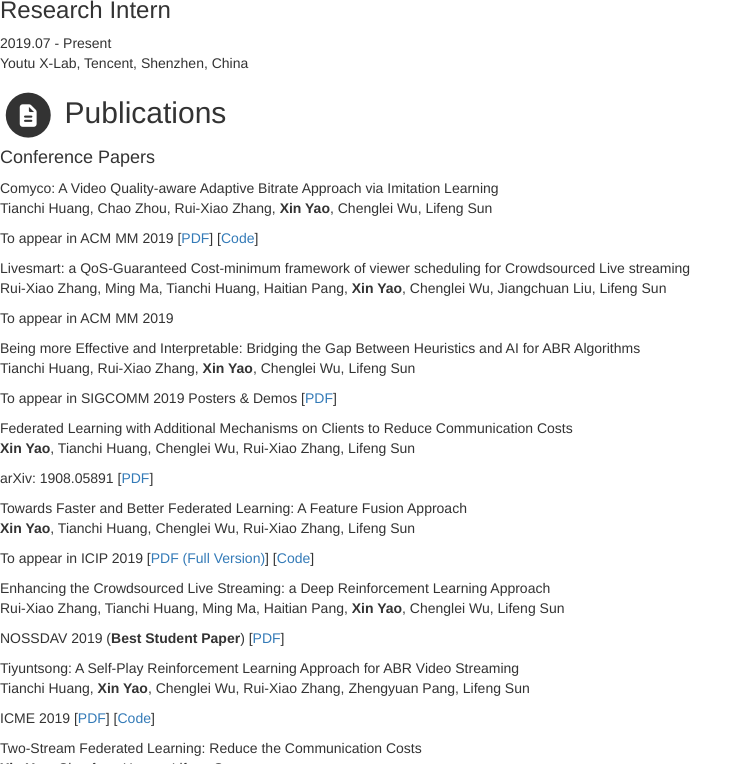
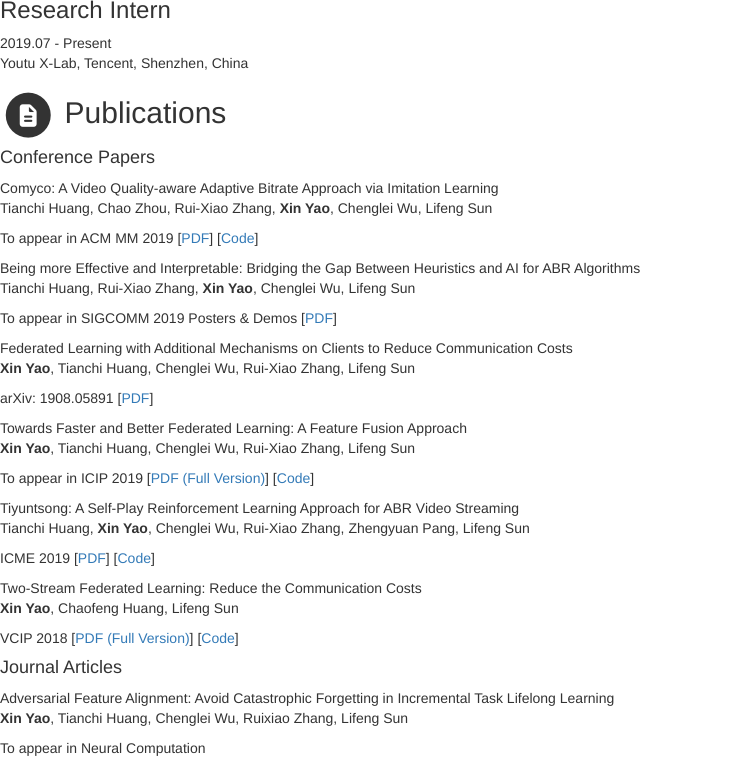
Before and after one commit to yaox12/yaox12.github.io, a Jekyll site: the page built from index.html, in a window 1280 px wide and 900 px high, scrolled down 906 px, cut to the strip 0-764 px from the top of the window. Shown: the whole strip, without its empty margins (0-753 px from the left). Built offline with Jekyll 4.4.1, drawn with Linux system fonts in a browser that asks for light colours; nearby versions of some CDN libraries; library files that are not in the unit come from our copies; some of the changed lines change nothing that is shown.

Commit message:
remove some pubs with minor contribution

```diff
--- a/_data/data.yml
+++ b/_data/data.yml
@@ -47,7 +47,7 @@ about-me:
       Currently I am a Ph.D. student in the Department of Computer Science and Technology at Tsinghua University, advised by Prof. Lifeng Sun.
       I received my bachelor's degree from the Department of Computer Science and Technology at Tsinghua University in 2016.
 
-      My research interests focus on the federated learning, lifelong/continual learning and domain adaptation.
+      My research interests focus on federated learning, lifelong/continual learning, and transfer learning.
 
 education:
     - degree: Ph.D. Candidate in Computer Science
@@ -73,9 +73,9 @@ publications:
         authors: "Tianchi Huang, Chao Zhou, Rui-Xiao Zhang, **Xin Yao**, Chenglei Wu, Lifeng Sun"
         conference: "To appear in ACM MM 2019 [[PDF](https://arxiv.org/pdf/1908.02270.pdf)] [[Code](https://github.com/thu-media/Comyco)]"
 
-      - title: "Livesmart: a QoS-Guaranteed Cost-minimum framework of viewer scheduling for Crowdsourced Live streaming"
-        authors: "Rui-Xiao Zhang, Ming Ma, Tianchi Huang, Haitian Pang, **Xin Yao**, Chenglei Wu, Jiangchuan Liu, Lifeng Sun"
-        conference: "To appear in ACM MM 2019"
+      # - title: "Livesmart: a QoS-Guaranteed Cost-minimum framework of viewer scheduling for Crowdsourced Live streaming"
+      #   authors: "Rui-Xiao Zhang, Ming Ma, Tianchi Huang, Haitian Pang, **Xin Yao**, Chenglei Wu, Jiangchuan Liu, Lifeng Sun"
+      #   conference: "To appear in ACM MM 2019"
 
       - title: "Being more Effective and Interpretable: Bridging the Gap Between Heuristics and AI for ABR Algorithms"
         authors: "Tianchi Huang, Rui-Xiao Zhang, **Xin Yao**, Chenglei Wu, Lifeng Sun"
@@ -89,9 +89,9 @@ publications:
         authors: "**Xin Yao**, Tianchi Huang, Chenglei Wu, Rui-Xiao Zhang, Lifeng Sun"
         conference: "To appear in ICIP 2019 [[PDF (Full Version)](/assets/files/yao2019federated.pdf)] [[Code](https://github.com/thu-media/FedFusion)]"
 
-      - title: "Enhancing the Crowdsourced Live Streaming: a Deep Reinforcement Learning Approach"
-        authors: "Rui-Xiao Zhang, Tianchi Huang, Ming Ma, Haitian Pang, **Xin Yao**, Chenglei Wu, Lifeng Sun"
-        conference: "NOSSDAV 2019 (**Best Student Paper**) [[PDF](http://godka.github.io/nossdav19-final10.pdf)]"
+      # - title: "Enhancing the Crowdsourced Live Streaming: a Deep Reinforcement Learning Approach"
+      #   authors: "Rui-Xiao Zhang, Tianchi Huang, Ming Ma, Haitian Pang, **Xin Yao**, Chenglei Wu, Lifeng Sun"
+      #   conference: "NOSSDAV 2019 (**Best Student Paper**) [[PDF](http://godka.github.io/nossdav19-final10.pdf)]"
 
       - title: "Tiyuntsong: A Self-Play Reinforcement Learning Approach for ABR Video Streaming"
         authors: "Tianchi Huang, **Xin Yao**, Chenglei Wu, Rui-Xiao Zhang, Zhengyuan Pang, Lifeng Sun"
```
Also changed, not shown: assets/images/yaoxin.jpg, 1 other file.
